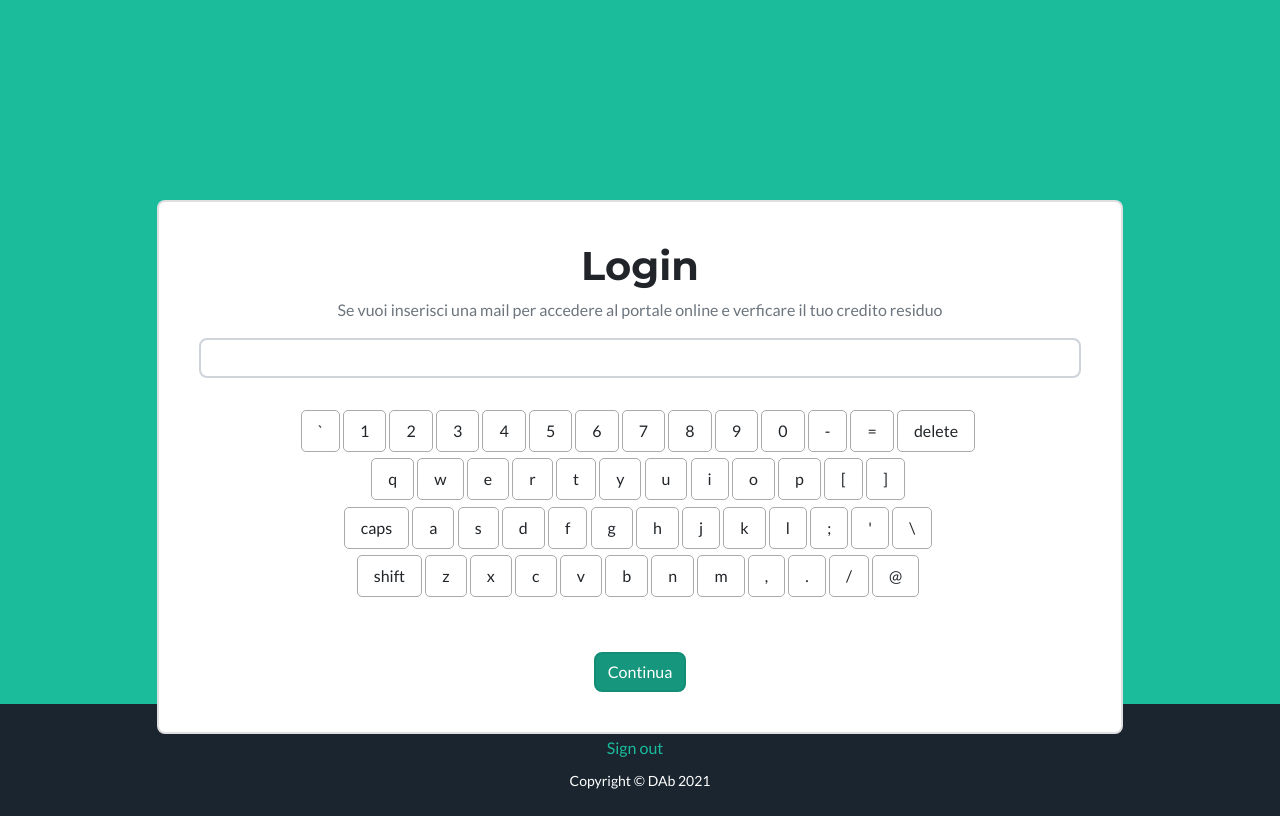
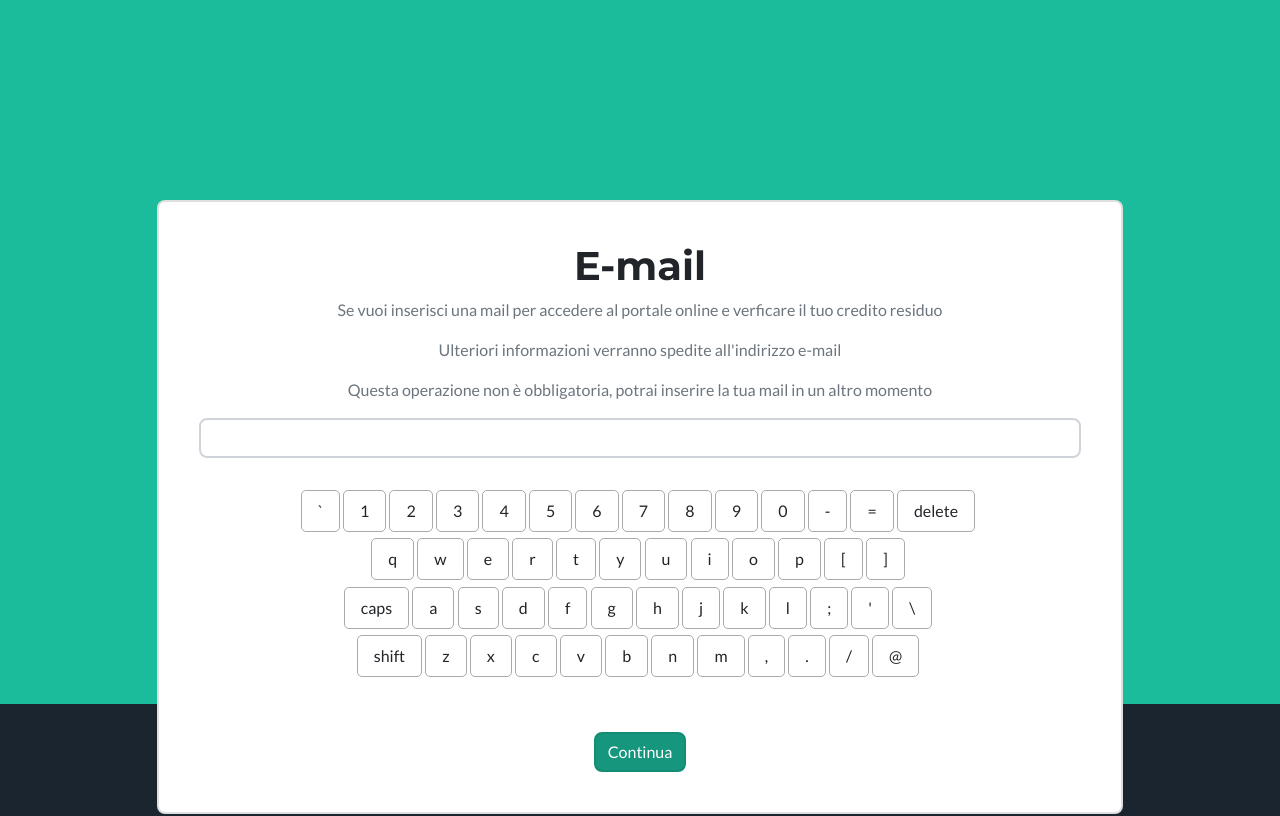
Before and after one commit to ilpise/flaskEndPoint, a Flask app: page /insert_mail in a window 1280 px wide. Run offline with Flask 2, Linux system fonts and the light colour scheme; the visitor is signed in with stand-in values (Sample User, id 1); data comes from the database, SQL or seed files in the repository; data that the repository does not hold is empty; some libraries are stand-ins or nearby versions.

Commit message:
Set mail for current user

```diff
--- a/app/controllers/controller1.py
+++ b/app/controllers/controller1.py
@@ -110,13 +110,18 @@ def member_page():
     return render_template('views/controller1/member_base.html')
 
 # The User page is accessible to authenticated users (users that have logged in)
-@main_blueprint.route('/insert_mail')
+@main_blueprint.route('/insert_mail',  methods=['GET', 'POST'])
 def mail_page():
     print('CURRENT USER')
     print(current_user)
     if not current_user.is_authenticated:
         return redirect(url_for('main.login'))
-        # return redirect( url_for( 'main.login_screen' ) )
+
+    if request.method == 'POST':
+        email = request.form['email']
+        current_user.email = email
+        db.session.commit()
+        return redirect( url_for( 'main.member_page' ) )
 
     return render_template('views/controller1/email_base.html')
 
--- a/app/freelancer/js/custom/email.js
+++ b/app/freelancer/js/custom/email.js
@@ -48,7 +48,7 @@ $('.softkeys').softkeys({
                             [',','&lt;'],
                             ['.','&gt;'],
                             ['/','?'],
-                            ['@']
+                            ['@','@']
                         ]
                     ]
                 });
--- a/app/templates/views/controller1/email_base.html
+++ b/app/templates/views/controller1/email_base.html
@@ -25,14 +25,16 @@
                       {% endif %}
                   {%- endwith %}
               {% endblock %}
-                <h1>Login</h1>
+                <h1>E-mail</h1>
                 <p class="text-muted">Se vuoi inserisci una mail per accedere al portale online e verficare il tuo credito residuo</p>
+                <p class="text-muted">Ulteriori informazioni verranno spedite all'indirizzo e-mail</p>
+                <p class="text-muted">Questa operazione non è obbligatoria, potrai inserire la tua mail in un altro momento</p>
                 <div class="input-group mb-3">
                         <div class="col-12 form-group">
-                            <input type="text" name="code" class="form-control input-lg">
+                            <input type="email" name="email" class="form-control input-lg">
                         </div>
 
-                        <div class="softkeys" data-target="input[name='code']"></div>
+                        <div class="softkeys" data-target="input[name='email']"></div>
                 </div>
                 <div class="row">
                   <div class="col-12">
```
